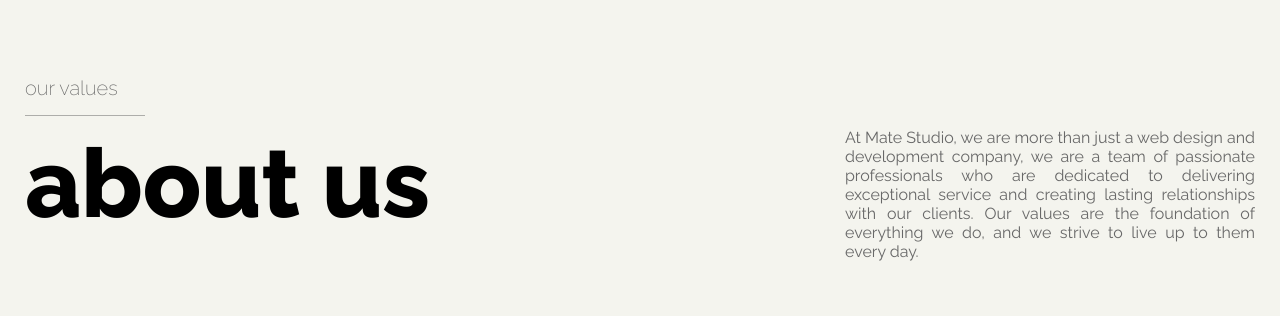
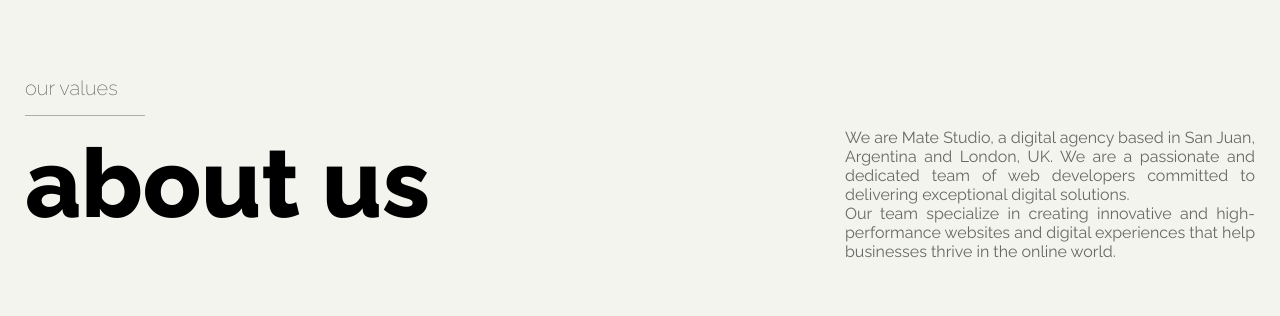
Before and after one commit to DiegoGraffi/new-mate, a Next.js app: page / in a window 1280 px wide. Shown: the part 2731-3047 px from the top of the page. Built offline with nearby package versions, Linux system fonts and the light colour scheme; grey boxes are pictures that could not be loaded.

Commit message:
Change "about us" text description

```diff
--- a/src/sections/About.jsx
+++ b/src/sections/About.jsx
@@ -32,11 +32,13 @@
             whileInView={"animate"}
             className="font-raleway text-[16px] text-[#686868] font-[400] text-justify leading-[19px] flex basis-1/3"
           >
-            At Mate Studio, we are more than just a web design and development
-            company, we are a team of passionate professionals who are dedicated
-            to delivering exceptional service and creating lasting relationships
-            with our clients. Our values are the foundation of everything we do,
-            and we strive to live up to them every day.
+            We are Mate Studio, a digital agency based in San Juan, Argentina
+            and London, UK. We are a passionate and dedicated team of web
+            developers committed to delivering exceptional digital solutions.
+            <br />
+            Our team specialize in creating innovative and high-performance
+            websites and digital experiences that help businesses thrive in the
+            online world.
           </motion.p>
         </div>
       </div>
```
